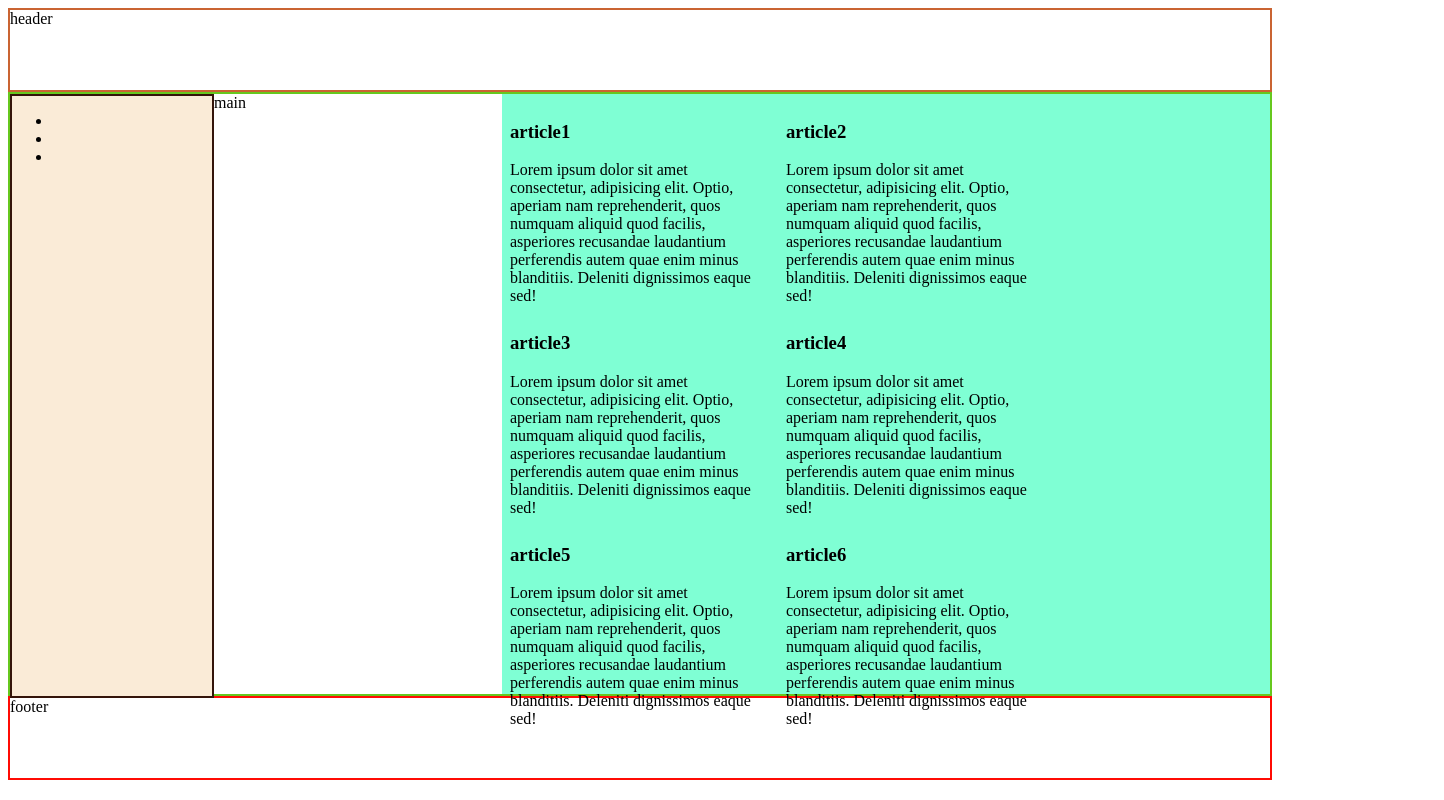
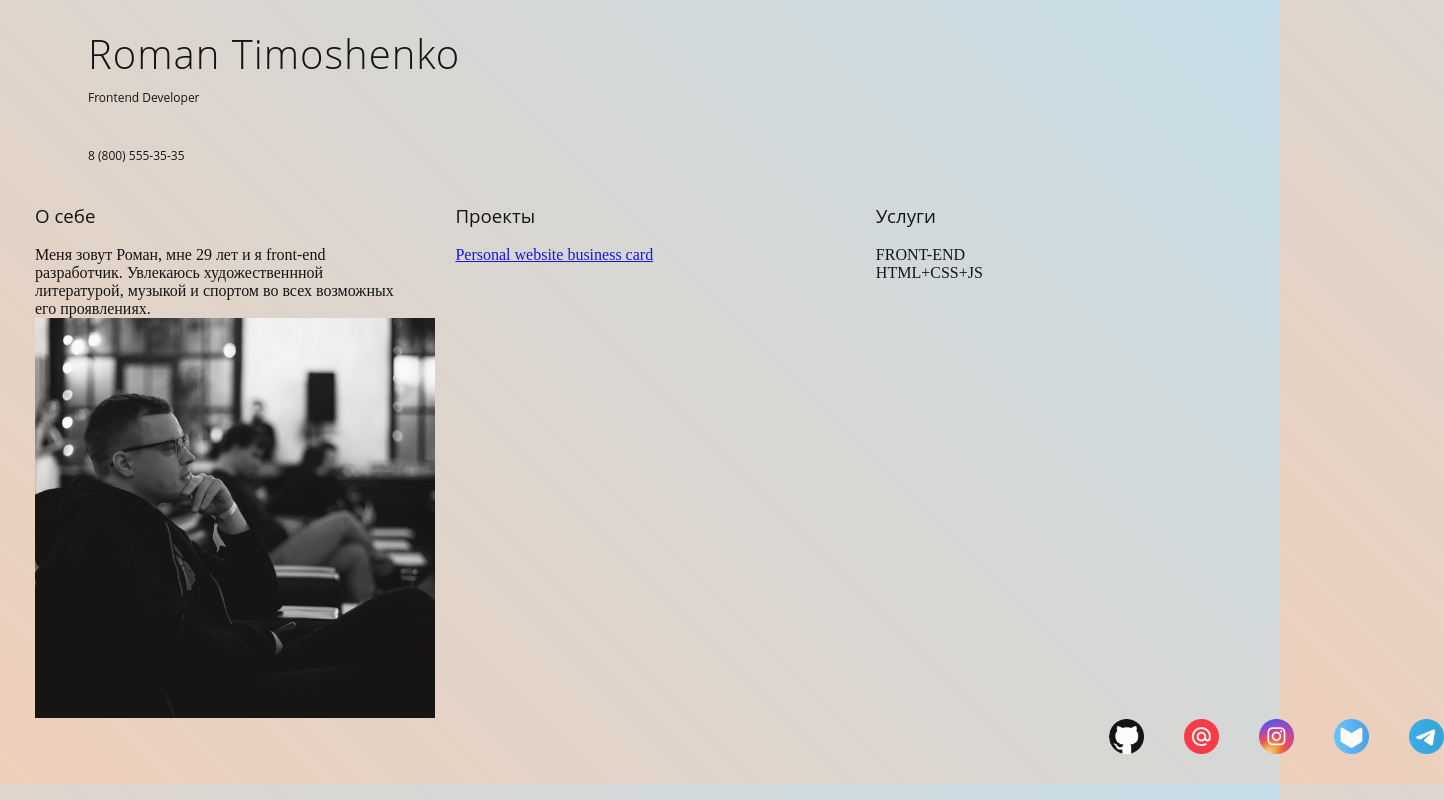
Before and after one commit to jerztw0/jerztw0.github.io, a plain HTML site: page index.html in a window 1280 px wide. Shown: the whole page, 1444 px wide, since content can reach past the window. Drawn offline with Linux system fonts and the light colour scheme.

Commit message:
initial commit

```diff
--- a/index.html
+++ b/index.html
@@ -4,133 +4,58 @@
     <meta charset="UTF-8" />
     <meta name="viewport" content="width=device-width, initial-scale=1.0" />
     <title>Document</title>
+    <link rel="stylesheet" href="style.css" />
   </head>
   <body>
-    <header style="height: 10vh; border: 2px solid rgb(202, 100, 50)">
-      header
+    <header>
+      <div class="header">
+        <div class="layout-50 clear">
+          <div class="layout-50-left">
+            <h1>Roman Timoshenko</h1>
+            <p>Frontend Developer</p>
+              <div class="header-menu-phone"><a href="tel:8-800-555-35-35">8 (800) 555-35-35</a><div>
+          </div>
+        </div>
+      </div>
     </header>
-    <main style="height: 75vh; border: 2px solid rgb(102, 200, 30)">
-      main
-      <aside
-        style="
-          height: 75vh;
-          width: 25vh;
-          border: 2px solid rgb(52, 20, 10);
-          background: antiquewhite;
-          float: left;
-        "
-      >
+    <main class="main-info-nav">
+      <!-- <aside class="main-nav">
         <nav>
           <ul>
-            <li></li>
-            <li></li>
-            <li></li>
+            <li>О себе</li>
+            <li>Проекты</li>
+            <li>Связь</li>
           </ul>
         </nav>
-      </aside>
-      <section
-        style="
-          float: right;
-          height: 75vh;
-          width: 96vh;
-          background-color: aquamarine;
-        "
-      >
-        <article
-          style="
-            padding: 4px;
-            margin: 4px;
-            display: inline-block;
-            height: 15vh;
-            width: 20vw;
-          "
-        >
-          <h3>article1</h3>
-          Lorem ipsum dolor sit amet consectetur, adipisicing elit. Optio,
-          aperiam nam reprehenderit, quos numquam aliquid quod facilis,
-          asperiores recusandae laudantium perferendis autem quae enim minus
-          blanditiis. Deleniti dignissimos eaque sed!
+      </aside> -->
+      <section class="main-menu-view">
+        <article>
+          <h3>О себе</h3>
+          <div>Меня зовут Роман, мне 29 лет и я front-end разработчик. Увлекаюсь художественнной литературой, музыкой и спортом во всех возможных его проявлениях. </div>
+        <img src="image/ph.jpg" alt="inst" height="400vh">
         </article>
 
-        <article
-          style="
-            padding: 4px;
-            margin: 4px;
-            display: inline-block;
-            height: 15vh;
-            width: 20vw;
-          "
-        >
-          <h3>article2</h3>
-          Lorem ipsum dolor sit amet consectetur, adipisicing elit. Optio,
-          aperiam nam reprehenderit, quos numquam aliquid quod facilis,
-          asperiores recusandae laudantium perferendis autem quae enim minus
-          blanditiis. Deleniti dignissimos eaque sed!
+        <article>
+          <h3>Проекты</h3>
+          <div><a href="https://jerztw0.github.io" target="_blank">Personal website business card</a></div>
         </article>
-        <article
-          style="
-            padding: 4px;
-            margin: 4px;
-            display: inline-block;
-            height: 15vh;
-            width: 20vw;
-          "
-        >
-          <h3>article3</h3>
-          Lorem ipsum dolor sit amet consectetur, adipisicing elit. Optio,
-          aperiam nam reprehenderit, quos numquam aliquid quod facilis,
-          asperiores recusandae laudantium perferendis autem quae enim minus
-          blanditiis. Deleniti dignissimos eaque sed!
+        <article >
+          <h3>Услуги</h3>
+          <div>FRONT-END</div>
+          <div>HTML+CSS+JS</div>
         </article>
-        <article
-          style="
-            padding: 4px;
-            margin: 4px;
-            display: inline-block;
-            height: 15vh;
-            width: 20vw;
-          "
-        >
-          <h3>article4</h3>
-          Lorem ipsum dolor sit amet consectetur, adipisicing elit. Optio,
-          aperiam nam reprehenderit, quos numquam aliquid quod facilis,
-          asperiores recusandae laudantium perferendis autem quae enim minus
-          blanditiis. Deleniti dignissimos eaque sed!
-        </article>
-        <article
-          style="
-            padding: 4px;
-            margin: 4px;
-            display: inline-block;
-            height: 15vh;
-            width: 20vw;
-          "
-        >
-          <h3>article5</h3>
-          Lorem ipsum dolor sit amet consectetur, adipisicing elit. Optio,
-          aperiam nam reprehenderit, quos numquam aliquid quod facilis,
-          asperiores recusandae laudantium perferendis autem quae enim minus
-          blanditiis. Deleniti dignissimos eaque sed!
-        </article>
-        <article
-          style="
-            padding: 4px;
-            margin: 4px;
-            display: inline-block;
-            height: 15vh;
-            width: 20vw;
-          "
-        >
-          <h3>article6</h3>
-          Lorem ipsum dolor sit amet consectetur, adipisicing elit. Optio,
-          aperiam nam reprehenderit, quos numquam aliquid quod facilis,
-          asperiores recusandae laudantium perferendis autem quae enim minus
-          blanditiis. Deleniti dignissimos eaque sed!
-        </article>
+
       </section>
     </main>
-    <footer style="height: 10vh; border: 2px solid rgb(402, 11, 4)">
-      footer
-    </footer>
+    <footer class="footer-contact">
+      <div class="footer-elements">
+        <a href="https://github.com/jerztw0" target="_blank"><img src="image/git.png" alt="git" height="35"></a>
+      <a href="malito:pma0gs@gmail.com" target="_blank"><img src="image/gmail.png" alt="gmail" height="35"></a>
+      <a href="https://www.instagram.com/viewyrebloger/" target="_blank"><img src="image/inst.png" alt="inst" height="35"></a>
+      <a href="https://www.livelib.ru/reader/TreinenDefinitely/read" target="_blank"><img src="image/ll.png" alt="ll" height="35"></a>
+      <a href="https://t.me/viciomay" target="_blank"><img src="image/tg.png" alt="tg" height="35"></a>
+
+    </div>
+  </footer>
   </body>
 </html>
--- /dev/null
+++ b/style.css
@@ -0,0 +1,119 @@
+body {
+	background: linear-gradient(45deg,
+		#EECFBA,
+		#C5DDE8);
+	opacity: 0.9;
+}
+
+header {
+    height: 20vh; width: 100%; border: 2px solid rgb(202, 100, 50)"
+}
+.layour-50 {}
+
+.layour-50-left {
+    clear: both;
+    float: left;
+	margin: 100vh;
+
+}
+.layout-50-right {
+    float: right;
+    width: 48%;
+		padding: 0px;
+			color: #E0E0E0;
+			margin-top: 0vh;
+			font-weight: normal;
+			margin-bottom: 5vh;
+			margin-left: 10vh;
+			font-family: 'Open Sans', Arial;
+}
+.header-menu-phone a{
+	text-decoration: none;
+	font-size: 12px;
+		padding: 0px;
+		color: #000000;
+		margin-top: 1vh;
+		font-weight: normal;
+		margin-bottom: 5vh;
+		margin-left: 10vh;
+		font-family: 'Open Sans', Arial;
+}
+.header h1,
+p {
+	font-size: 12px;
+	padding: 0px;
+	color: #000000;
+	margin-top: 1vh;
+	font-weight: normal;
+	margin-bottom: 5vh;
+	margin-left: 10vh;
+	font-family: 'Open Sans', Arial;
+
+
+}
+
+
+        div.header
+	{
+		top:-1px;
+		height:20vh;
+		margin-top:2vh;
+		padding-top: 2px;
+		padding-bottom: 0vh;
+
+	}
+                		div.header h1 {
+                		    font-size: 40px;
+                		    font-weight: 300;
+                		    margin-bottom: 0px;
+                		    letter-spacing: 1px;
+                		}
+.main-info-nav {
+	height: 65vh;
+}
+.main-nav ul {
+	margin: 5vh;
+		padding: 2vh;
+	height: 7vh;
+		width: 25vh;
+		border: 0px solid rgb(52, 20, 10);
+		background: rgb(255, 255, 255);
+		float: left;
+						color: #000000;
+						margin-top: 10px;
+						font-weight: normal;
+						margin-bottom: 10px;
+						font-family: 'Open Sans', Arial;
+}
+
+.main-menu-view {
+		float: left;
+}
+.main-menu-view article {
+	padding: 1vh;
+		margin: 6vh;
+				float: left;
+				margin: 0 1.5%;
+				width: 29%;
+
+}
+.main-menu-view h3 {
+	color: #000000;
+		justify-content: center;
+		font-weight: normal;
+		font-family: 'Open Sans', Arial;
+}
+.footer-contact {
+	height: 10vh;
+}
+.footer-elements {
+	display: flex;
+	justify-content: center;
+}
+.footer-contact a {
+	font-size: 6vh;
+			margin: 7px;
+				margin-right: 2vh;
+				margin-left: 3vh;
+				font-family: 'Open Sans', Arial;
+}
```
Also changed, not shown: image/git.png (added), image/gmail.png (added), image/inst.png (added), image/ll.png (added), image/ph.jpg (added), image/tg.png (added).
